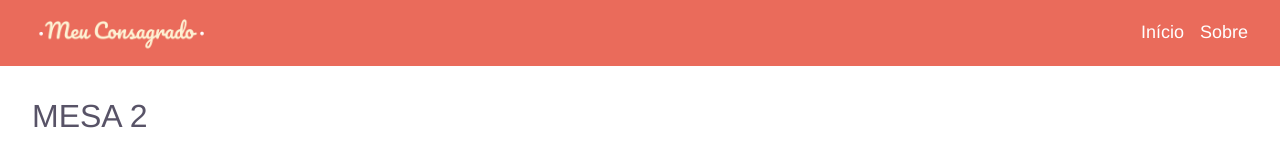
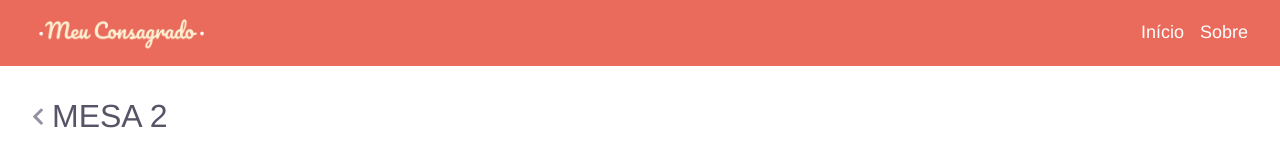
Before and after one commit to rochabianca/meu-consagrado, a Vue app: page /table/2 in a window 1280 px wide. Shown: the top 165 px of the page. Built offline with nearby package versions, Linux system fonts and the light colour scheme.

Commit message:
finishing desktop version

```diff
--- /dev/null
+++ b/src/assets/icons/ArrowLeft.vue
@@ -0,0 +1,31 @@
+<template>
+  <svg
+    aria-hidden="true"
+    focusable="false"
+    data-prefix="fas"
+    data-icon="chevron-left"
+    class="svg-inline--fa fa-chevron-left fa-w-10"
+    role="img"
+    xmlns="http://www.w3.org/2000/svg"
+    viewBox="0 0 320 512"
+  >
+    <path
+      :fill="color"
+      d="M34.52 239.03L228.87 44.69c9.37-9.37 24.57-9.37 33.94 0l22.67 22.67c9.36 9.36 9.37 24.52.04 33.9L131.49 256l154.02 154.75c9.34 9.38 9.32 24.54-.04 33.9l-22.67 22.67c-9.37 9.37-24.57 9.37-33.94 0L34.52 272.97c-9.37-9.37-9.37-24.57 0-33.94z"
+    ></path>
+  </svg>
+</template>
+
+<script>
+export default {
+  name: "ArrowLeft",
+  props: {
+    color: {
+      type: String,
+      default: "#FFFFFF"
+    }
+  }
+};
+</script>
+
+<style lang="scss" scoped></style>
--- a/src/views/Table.vue
+++ b/src/views/Table.vue
@@ -1,10 +1,12 @@
 <template>
   <div class="restautant-table">
     <div v-if="table">
-      <h2 v-if="!isMobile" class="restautant-table__title">
-        Mesa {{ table.id }}
-      </h2>
-
+      <div v-if="!isMobile" class="restaurant-table__header">
+        <router-link to="/">
+          <arrow-left class="restaurant-table__header__arrow" color="#9292a0" />
+        </router-link>
+        <h2 class="restautant-table__title">Mesa {{ table.id }}</h2>
+      </div>
       <div class="restautant-table__container">
         <p class="restautant-table__available" v-if="table.orders.length === 0">
           Essa mesa está disponível
@@ -138,12 +140,14 @@
 
 <script>
 import PayBill from "@/components/PayBill.vue";
+import ArrowLeft from "@/assets/icons/ArrowLeft.vue";
 import { mapGetters } from "vuex";
 
 export default {
   name: "Table",
   components: {
-    PayBill
+    PayBill,
+    ArrowLeft
   },
   data() {
     return {
@@ -209,7 +213,7 @@ export default {
   .restautant-table__title {
     font-size: 32px;
     margin-top: 0px;
-    margin-bottom: 32px;
+    margin-bottom: 0px;
     color: $dark-blue;
     text-transform: uppercase;
     font-weight: lighter;
@@ -219,6 +223,15 @@ export default {
       margin-bottom: 16px;
       text-transform: capitalize;
     }
+  }
+  .restaurant-table__header {
+    display: flex;
+    align-items: baseline;
+    margin-bottom: 32px;
+  }
+  .restaurant-table__header__arrow {
+    width: 12px;
+    margin-right: 8px;
   }
   .restautant-table__container {
     @media (min-width: 1024px) {
```
